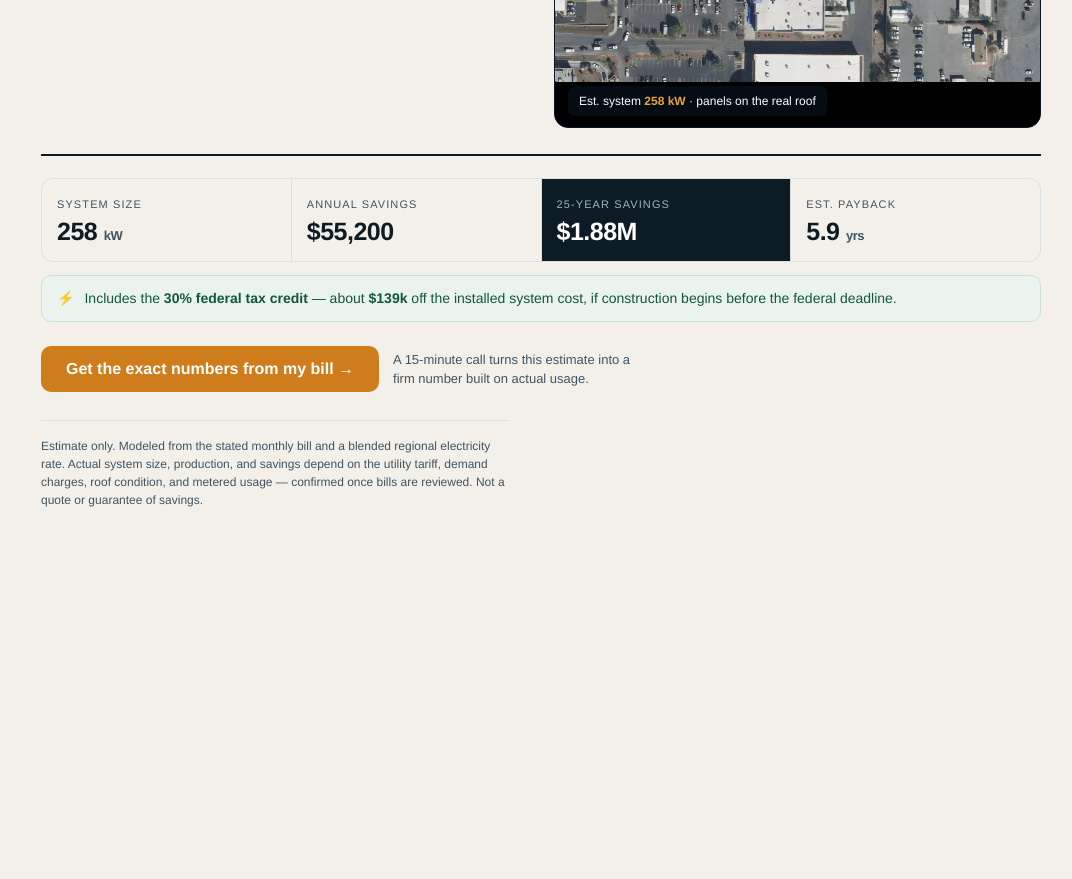
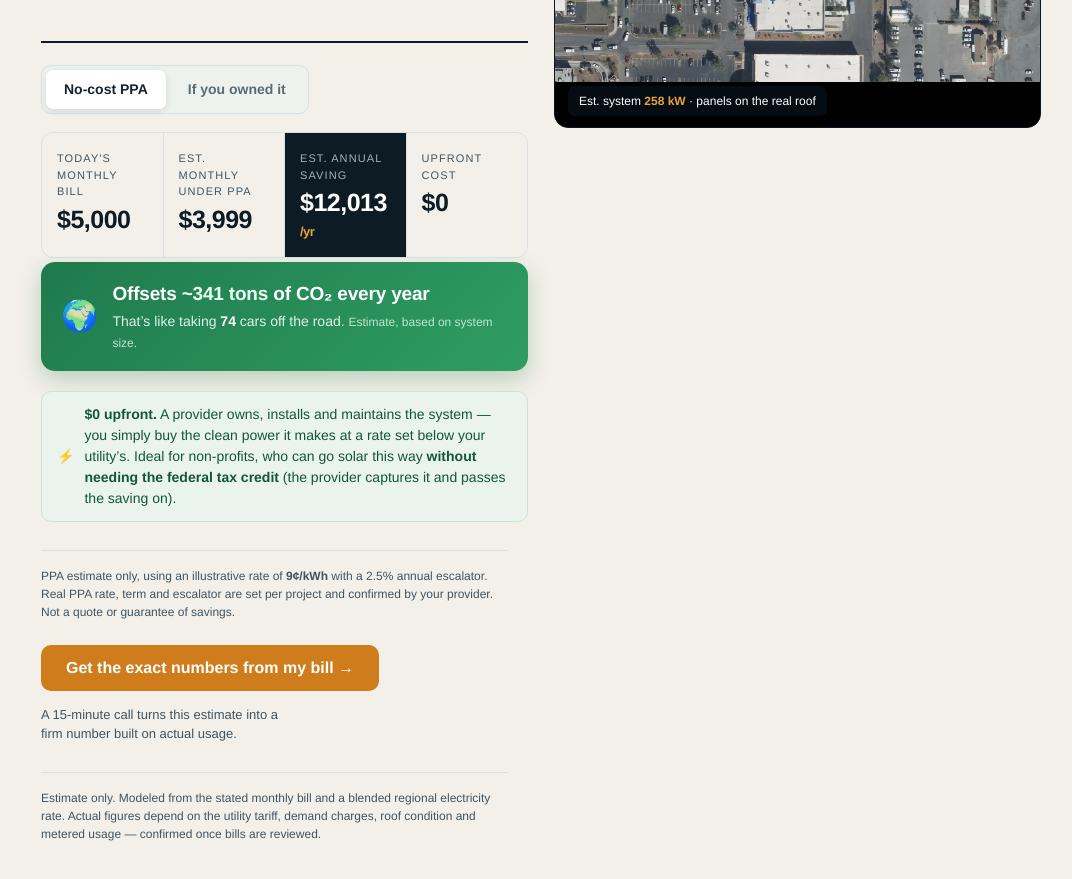
Before and after one commit to Rowela123/solar-calculator, a website: page public/index.html in a window 1280 px wide. Shown: the part 651-1530 px from the top of the page, without its empty margins (99-1171 px from the left). Before the commit the page ends 1252 px from the top, so only its background shows below. Drawn offline with Linux system fonts and the light colour scheme.

Commit message:
Update index.html

```diff
--- a/public/index.html
+++ b/public/index.html
@@ -21,7 +21,9 @@
   .addrbar button{background:var(--ink);color:#fff;border:none;font-family:inherit;font-weight:700;font-size:14px;padding:0 18px;border-radius:10px;cursor:pointer;white-space:nowrap}
   .addrbar button:disabled{opacity:.5;cursor:default}
   .grid{display:grid;grid-template-columns:1fr 1fr;gap:26px;align-items:start}
-  @media(max-width:780px){.grid{grid-template-columns:1fr}}
+  .leftcol{display:flex;flex-direction:column;gap:18px}
+  .grid>.render{position:sticky;top:20px}
+  @media(max-width:780px){.grid{grid-template-columns:1fr}.grid>.render{position:static;order:-1}}
   .card{background:var(--field);border:1px solid var(--line);border-radius:14px;padding:22px}
   .card h2{font-size:12px;letter-spacing:.14em;text-transform:uppercase;color:var(--ink-soft);margin:0 0 16px;font-weight:700}
   label{display:block;font-size:13px;font-weight:700;margin:0 0 7px}
@@ -55,6 +57,19 @@
   .btn:hover{background:#b86c12}
   .ctanote{font-size:13px;color:var(--ink-soft);max-width:34ch}
   .disclaimer{margin-top:28px;font-size:12px;color:var(--ink-soft);border-top:1px solid var(--line);padding-top:16px;max-width:70ch}
+  .modetoggle{display:inline-flex;background:#eef2ee;border:1px solid var(--line,#d8e0dd);border-radius:10px;padding:4px;margin-bottom:18px;gap:4px}
+  .modebtn{font:inherit;font-weight:700;font-size:14px;padding:9px 18px;border:none;border-radius:7px;background:transparent;color:#5a6b72;cursor:pointer;transition:.15s}
+  .modebtn.active{background:#fff;color:#16242b;box-shadow:0 2px 6px rgba(20,36,43,.12)}
+  .impact{display:flex;gap:14px;align-items:center;
+    background:linear-gradient(135deg,#1f7a4d,#2f9d63);border:none;
+    border-radius:14px;padding:18px 20px;margin:4px 0 20px;color:#fff;
+    box-shadow:0 8px 22px rgba(31,122,77,.28)}
+  .impact .leaf{font-size:30px;line-height:1}
+  .impact .impact-main{font-size:19px;font-weight:800;letter-spacing:-.01em}
+  .impact .impact-main b{color:#eafff2}
+  .impact .impact-sub{font-size:14px;color:#dff3e7;margin-top:2px}
+  .impact .impact-sub b{color:#fff}
+  .impact .impnote{color:#bfe5cf;font-size:12px}
 </style>
 </head>
 <body>
@@ -69,6 +84,7 @@
   </div>
 
   <div class="grid">
+    <div class="leftcol">
     <div class="card">
       <h2>Your numbers</h2>
       <label for="bill">Average monthly electricity bill</label>
@@ -89,28 +105,66 @@
         <div class="hint">Sets the rate we estimate against. Real tariff confirmed later.</div>
       </div>
     </div>
+
+    <div class="results">
+      <div class="modetoggle">
+        <button class="modebtn active" id="mode_ppa" type="button">No-cost PPA</button>
+        <button class="modebtn" id="mode_own" type="button">If you owned it</button>
+    </div>
+
+    <!-- PPA VIEW -->
+    <div id="ppaview">
+      <div class="resultgrid">
+        <div class="stat"><div class="k">Today's monthly bill</div><div class="v" id="p_old">&mdash;</div></div>
+        <div class="stat"><div class="k">Est. monthly under PPA</div><div class="v" id="p_new">&mdash;</div></div>
+        <div class="stat hero"><div class="k">Est. annual saving</div><div class="v" id="p_save">&mdash;</div></div>
+        <div class="stat"><div class="k">Upfront cost</div><div class="v" id="p_upfront">$0</div></div>
+      </div>
+    </div>
+
+    <!-- OWNERSHIP VIEW -->
+    <div id="ownview" style="display:none">
+      <div class="resultgrid">
+        <div class="stat"><div class="k">System size</div><div class="v" id="r_kw">&mdash;</div></div>
+        <div class="stat"><div class="k">Annual savings</div><div class="v" id="r_annual">&mdash;</div></div>
+        <div class="stat hero"><div class="k">25-year savings</div><div class="v" id="r_life">&mdash;</div></div>
+        <div class="stat"><div class="k">Est. payback</div><div class="v" id="r_payback">&mdash;</div></div>
+      </div>
+    </div>
+
+    <div class="impact" id="impact">
+      <span class="leaf">&#127757;</span>
+      <div class="impact-body">
+        <div class="impact-main">Offsets ~<b id="r_co2">&mdash;</b> of CO&#8322; every year</div>
+        <div class="impact-sub">That&rsquo;s like taking <b id="r_cars">&mdash;</b> cars off the road. <span class="impnote">Estimate, based on system size.</span></div>
+      </div>
+    </div>
+
+    <div id="ppanote">
+      <div class="credit"><span>&#9889;</span><div><b>$0 upfront.</b> A provider owns, installs and maintains the system &mdash; you simply buy the clean power it makes at a rate set below your utility&rsquo;s. Ideal for non-profits, who can go solar this way <b>without needing the federal tax credit</b> (the provider captures it and passes the saving on).</div></div>
+      <p class="disclaimer">PPA estimate only, using an illustrative rate of <b id="p_rate_lbl">9&cent;/kWh</b> with a 2.5% annual escalator. Real PPA rate, term and escalator are set per project and confirmed by your provider. Not a quote or guarantee of savings.</p>
+    </div>
+    <div id="ownnote" style="display:none">
+      <div class="credit"><span>&#9889;</span><div>Includes the <b>30% federal tax credit</b> &mdash; about <b id="r_itc">&mdash;</b> off the installed system cost, if construction begins before the federal deadline.</div></div>
+    </div>
+
+    <div class="cta"><button class="btn" id="bookbtn">Get the exact numbers from my bill &rarr;</button><div class="ctanote">A 15-minute call turns this estimate into a firm number built on actual usage.</div></div>
+    <p class="disclaimer">Estimate only. Modeled from the stated monthly bill and a blended regional electricity rate. Actual figures depend on the utility tariff, demand charges, roof condition and metered usage &mdash; confirmed once bills are reviewed.</p>
+    </div>
+    </div>
     <div class="render">
       <canvas id="roof" width="1280" height="1280"></canvas>
       <div class="loading" id="loading" style="display:none">Analysing roof&hellip;</div>
       <div class="tag">Est. system <b id="tagkw">&mdash;</b> &middot; panels on the real roof</div>
     </div>
   </div>
-
-  <div class="results">
-    <div class="resultgrid">
-      <div class="stat"><div class="k">System size</div><div class="v" id="r_kw">&mdash;</div></div>
-      <div class="stat"><div class="k">Annual savings</div><div class="v" id="r_annual">&mdash;</div></div>
-      <div class="stat hero"><div class="k">25-year savings</div><div class="v" id="r_life">&mdash;</div></div>
-      <div class="stat"><div class="k">Est. payback</div><div class="v" id="r_payback">&mdash;</div></div>
-    </div>
-    <div class="credit"><span>&#9889;</span><div>Includes the <b>30% federal tax credit</b> &mdash; about <b id="r_itc">&mdash;</b> off the installed system cost, if construction begins before the federal deadline.</div></div>
-    <div class="cta"><button class="btn" id="bookbtn">Get the exact numbers from my bill &rarr;</button><div class="ctanote">A 15-minute call turns this estimate into a firm number built on actual usage.</div></div>
-    <p class="disclaimer">Estimate only. Modeled from the stated monthly bill and a blended regional electricity rate. Actual system size, production, and savings depend on the utility tariff, demand charges, roof condition, and metered usage &mdash; confirmed once bills are reviewed. Not a quote or guarantee of savings.</p>
-  </div>
 </div>
 
 <script>
 var CAP_W = 400, PANELS = [], IMG = new Image(), IMW = 1280, IMH = 1280;
+var PPA_RATE = 0.09;      // PLACEHOLDER PPA $/kWh (swap for partner's real rate)
+var PPA_ESCALATOR = 0.025; // PLACEHOLDER 2.5%/yr
+var MODE = 'ppa';
 var canvas = document.getElementById('roof'), ctx = canvas.getContext('2d');
 var loading = document.getElementById('loading');
 
@@ -166,14 +220,52 @@ function calc(){
   document.getElementById('r_payback').innerHTML=payback.toFixed(1)+' <small>yrs</small>';
   document.getElementById('r_itc').textContent=moneyShort(itc);
   document.getElementById('tagkw').textContent=fmt0(Math.round(systemKW))+' kW';
+  // ---- carbon offset (shared, both views) ----
+  var co2tons = sysKWh * 0.000709;           // metric tons CO2 avoided / yr
+  var cars = co2tons / 4.6;                   // avg passenger car ~4.6 t/yr
+  document.getElementById('r_co2').textContent = (co2tons>=1000? Math.round(co2tons).toLocaleString(): co2tons.toFixed(co2tons<10?1:0)) + ' tons';
+  document.getElementById('r_cars').textContent = Math.max(1,Math.round(cars)).toLocaleString();
   drawPanels(need);
+  // ---- PPA view ----
+  // Keep old and new on the SAME basis so the discount is real.
+  // Solar offsets sysKWh of the customer's annual usage at PPA_RATE (below utility rate);
+  // any usage beyond what solar covers stays at the utility rate.
+  var annualUsageKWh = targetKWh / 0.92;            // customer's true annual kWh
+  var solarKWh = Math.min(sysKWh, annualUsageKWh);  // solar can't exceed what they use
+  var gridKWh  = Math.max(0, annualUsageKWh - solarKWh);
+  var oldAnnual = annualUsageKWh * rate;            // all grid today
+  var newAnnual = solarKWh * PPA_RATE + gridKWh * rate; // solar at PPA rate + remainder at grid
+  var oldMonthly = oldAnnual / 12;
+  var ppaMonthly = newAnnual / 12;
+  var ppaSaveAnnual = oldAnnual - newAnnual;
+  // 25-yr PPA saving (PPA escalator vs utility inflation)
+  var ppaLife=0;
+  for(var py=0;py<25;py++){
+    var pCost=solarKWh*PPA_RATE*Math.pow(1+PPA_ESCALATOR,py)+gridKWh*rate*Math.pow(1.03,py);
+    var uCost=annualUsageKWh*rate*Math.pow(1.03,py);
+    ppaLife+=(uCost-pCost);
+  }
+  document.getElementById('p_old').innerHTML=money(oldMonthly);
+  document.getElementById('p_new').innerHTML=money(Math.max(0,ppaMonthly));
+  document.getElementById('p_save').innerHTML=money(Math.max(0,ppaSaveAnnual))+' <small>/yr</small>';
+  document.getElementById('p_rate_lbl').innerHTML=Math.round(PPA_RATE*100)+'\u00a2/kWh';
+}
+
+function setMode(m){
+  MODE=m;
+  document.getElementById('ppaview').style.display = (m==='ppa')?'block':'none';
+  document.getElementById('ownview').style.display = (m==='own')?'block':'none';
+  document.getElementById('ppanote').style.display = (m==='ppa')?'block':'none';
+  document.getElementById('ownnote').style.display = (m==='own')?'block':'none';
+  document.getElementById('mode_ppa').classList.toggle('active', m==='ppa');
+  document.getElementById('mode_own').classList.toggle('active', m==='own');
 }
 
 // address lookup via serverless function
 function lookup(address){
   loading.textContent='Analysing roof\u2026'; loading.style.display='flex';
   document.getElementById('addrgo').disabled=true;
-  fetch('/.netlify/functions/roof?address='+encodeURIComponent(address))
+  fetch('/api/roof?address='+encodeURIComponent(address))
     .then(function(r){return r.json().then(function(j){return {ok:r.ok,j:j};});})
     .then(function(res){
       document.getElementById('addrgo').disabled=false;
@@ -190,6 +282,8 @@ document.getElementById('utility').addEventListener('change',calc);
 document.getElementById('addrgo').addEventListener('click',function(){var a=document.getElementById('addrinput').value.trim();if(a)lookup(a);});
 document.getElementById('addrinput').addEventListener('keydown',function(e){if(e.key==='Enter'){var a=this.value.trim();if(a)lookup(a);}});
 document.getElementById('bookbtn').addEventListener('click',function(){this.textContent='We will be in touch \u2014 check your inbox \u2192';});
+document.getElementById('mode_ppa').addEventListener('click',function(){setMode('ppa');});
+document.getElementById('mode_own').addEventListener('click',function(){setMode('own');});
 
 // initial load: ?address= triggers a live lookup; otherwise show the default building
 (function(){
```
